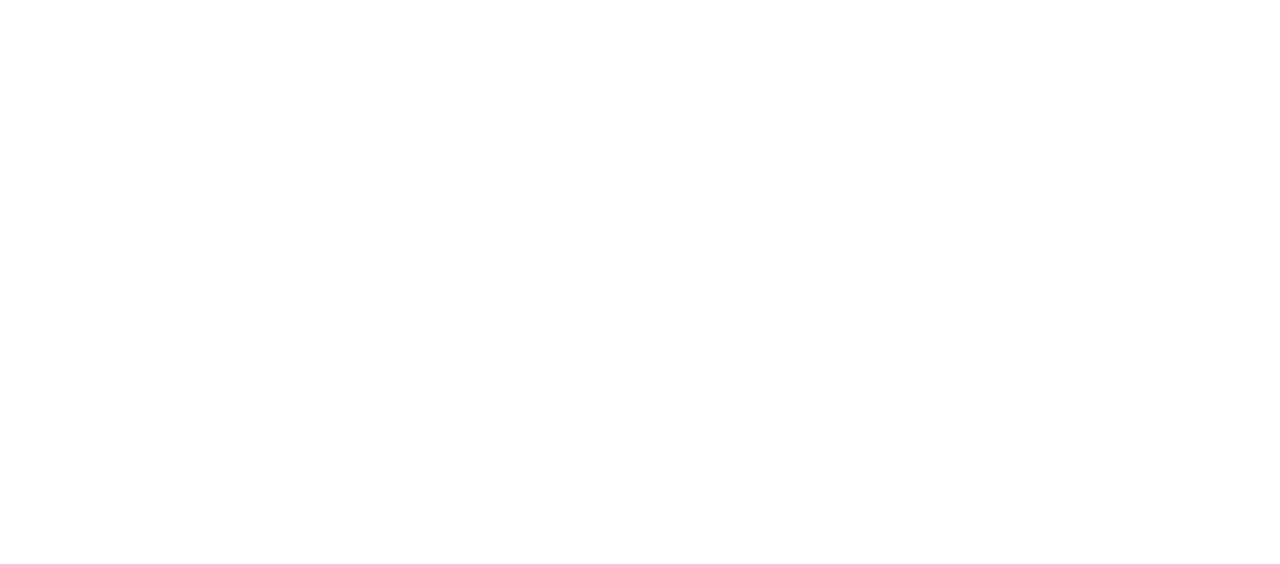
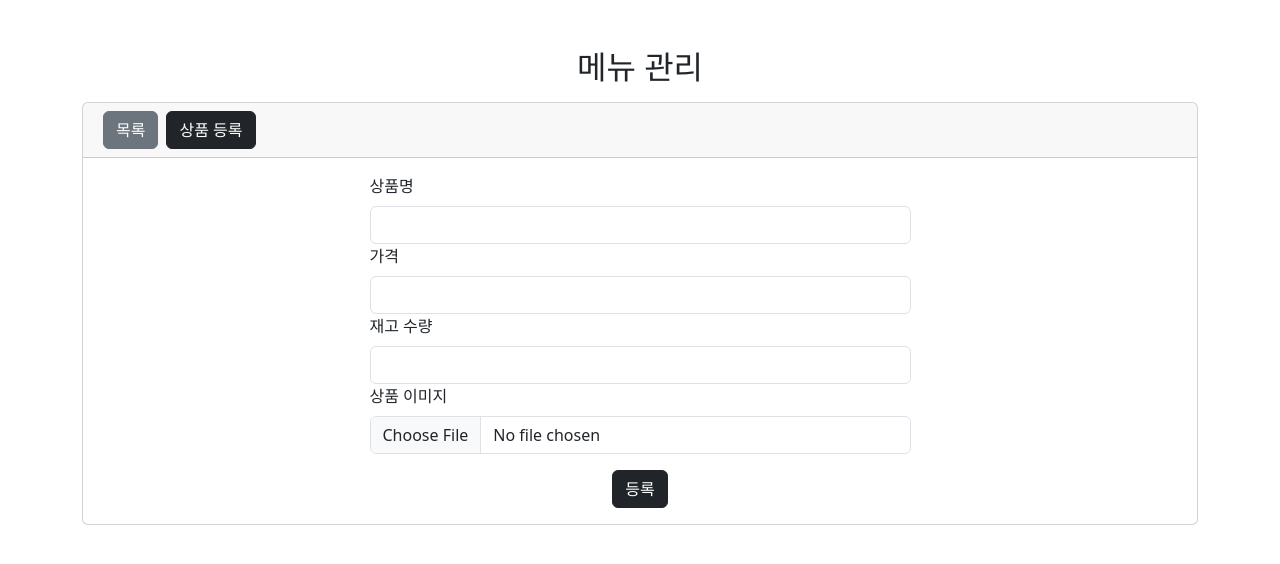
Before and after one commit to prgrms-be-devcourse/NBE5-7-1-Team03, a React (Create React App) app in the folder frontend/: page /admin/add in a window 1280 px wide. Before the commit this address had no page. Shown: the top 564 px of the page. Built offline with nearby package versions, Linux system fonts and the light colour scheme.

Commit message:
feat: url 수정

```diff
--- a/frontend/src/App.js
+++ b/frontend/src/App.js
@@ -11,9 +11,9 @@ function App() {
     <BrowserRouter>
       <Routes>
         <Route path='/' element={<Home/>}/>
-        <Route path="/list" element={<ItemList/>} />
-        <Route path="/edit/:id" element={<ItemUpdate/>}/>
-        <Route path="/add" element={<ItemAdd/>} />
+        <Route path="/admin" element={<ItemList/>} />
+        <Route path="/admin/edit/:id" element={<ItemUpdate/>}/>
+        <Route path="/admin/add" element={<ItemAdd/>} />
       </Routes>
     </BrowserRouter>
   );
--- a/frontend/src/pages/Home.js
+++ b/frontend/src/pages/Home.js
@@ -9,7 +9,7 @@ export default function Home(){
               <h2 className="text-center mt-5 mb-3">Back3nd Coffee</h2>
             </div>
             <div className="card-body d-flex flex-column justify-content-center align-items-center p-4">
-              <p><Link to={`/list`} className="btn btn-secondary mt-5 mb-3 px-4 py-2">관리자 페이지</Link></p>
+              <p><Link to={`/admin`} className="btn btn-secondary mt-5 mb-3 px-4 py-2">관리자 페이지</Link></p>
               <p><Link to={`/order`} className="btn btn-dark px-4 py-2">커피 주문하기</Link></p>
             </div>
           </div>
--- a/frontend/src/pages/ItemAdd.js
+++ b/frontend/src/pages/ItemAdd.js
@@ -43,7 +43,7 @@ export default function ItemAdd(){
         })
         .then(() => {
             alert('상품이 등록되었습니다!');
-            navigate('/list');
+            navigate('/admin');
         })
     };
 
@@ -52,8 +52,8 @@ export default function ItemAdd(){
             <h2 className="text-center mt-5 mb-3">메뉴 관리</h2>
             <div className="card">
                 <div className="card-header">
-                <Link className="btn btn-secondary mx-1" to="/">Home</Link>
-                <Link className="btn btn-dark mx-1" to="/add">상품 등록</Link>
+                <Link className="btn btn-secondary mx-1" to="/admin">목록</Link>
+                <Link className="btn btn-dark mx-1" to="/admin/add">상품 등록</Link>
                 </div>
                 <div className="card-body d-flex justify-content-center">
                     <form onSubmit={handleSubmit} className="w-50">
--- a/frontend/src/pages/ItemList.js
+++ b/frontend/src/pages/ItemList.js
@@ -31,7 +31,7 @@ export default function ItemList() {
       <div className="card">
         <div className="card-header">
           <Link className="btn btn-secondary mx-1" to="/">Home</Link>
-          <Link className="btn btn-dark mx-1" to="/add">상품 등록</Link>
+          <Link className="btn btn-dark mx-1" to="/admin/add">상품 등록</Link>
         </div>
         <div className="card-body">
           <table className="table table-bordered">
@@ -53,7 +53,7 @@ export default function ItemList() {
                     <td>{item.price}</td>
                     <td>{item.stock}</td>
                     <td>
-                      <Link to={`/edit/${item.id}`} className="btn btn-info mx-1">수정</Link>
+                      <Link to={`/admin/edit/${item.id}`} className="btn btn-info mx-1">수정</Link>
                       <button onClick={()=>handleDeleteConfirm(item.id)} className="btn btn-danger mx-1">삭제</button>
                     </td>
                   </tr>
--- a/frontend/src/pages/itemUpdate.js
+++ b/frontend/src/pages/itemUpdate.js
@@ -29,7 +29,7 @@ export default function ItemUpdate() {
         axios.put(`/items/${id}`, item)
             .then(() => {
                 alert("상품이 수정되었습니다.");
-                navigate('/list');
+                navigate('/admin');
             });
     };
 
@@ -38,8 +38,8 @@ export default function ItemUpdate() {
             <h2 className="text-center mt-5 mb-3">메뉴 관리</h2>
             <div className="card">
                 <div className="card-header">
-                <Link className="btn btn-secondary mx-1" to="/">Home</Link>
-                <Link className="btn btn-dark mx-1" to="/add">상품 수정</Link>
+                <Link className="btn btn-secondary mx-1" to="/admin">목록</Link>
+                <Link className="btn btn-dark mx-1" to="/admin/add">상품 등록</Link>
                 </div>
                 <div className="card-body d-flex justify-content-center">
                     <form onSubmit={handleSubmit} className="w-50">
```
